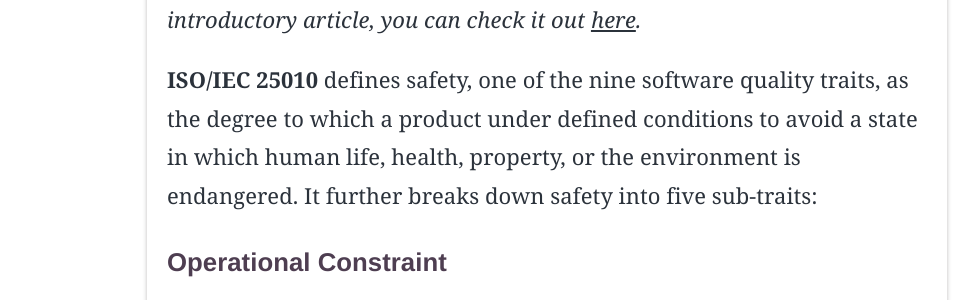
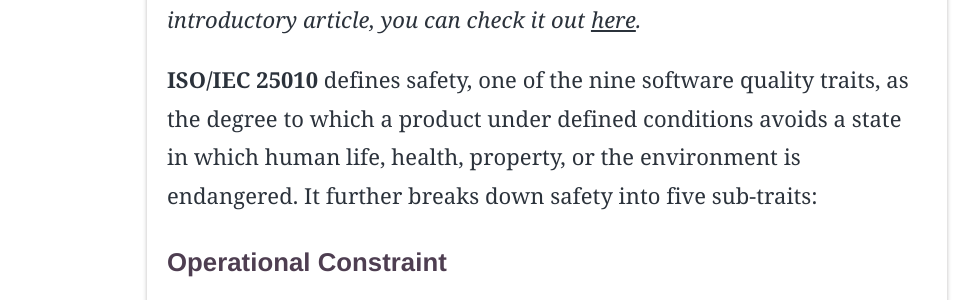
Before and after one commit to bhamacher92/bhamacher92.github.io, a Jekyll site: the page built from _posts/swq_series/2025-01-01-010-safety-traits.markdown, in a window 1280 px wide and 900 px high, scrolled down 679 px. Shown: the part 196-496 px from the top of the window, without its empty margins (93-1073 px from the left). Built offline with Jekyll 4.4.1, drawn with Linux system fonts in a browser that asks for light colours; some web fonts are replaced; formulas are drawn with MathJax 3.

Commit message:
Fix gramma
Signed-off-by: Bastian Hamacher <bastian.hamacher@ergosign.de>

```diff
--- a/_posts/swq_series/2025-01-01-010-safety-traits.markdown
+++ b/_posts/swq_series/2025-01-01-010-safety-traits.markdown
@@ -16,7 +16,7 @@
 you can check it out [here]({% post_url swq_series/2025-01-01-001-what-defines-software-quality %}).*
 
 **ISO/IEC 25010** defines safety, one of the nine software quality traits, as
-the degree to which a product under defined conditions to avoid a state in which human life, health, property, or the environment is endangered.
+the degree to which a product under defined conditions avoids a state in which human life, health, property, or the environment is endangered.
 It further breaks down safety into five sub-traits:
 
 ### Operational Constraint
```
